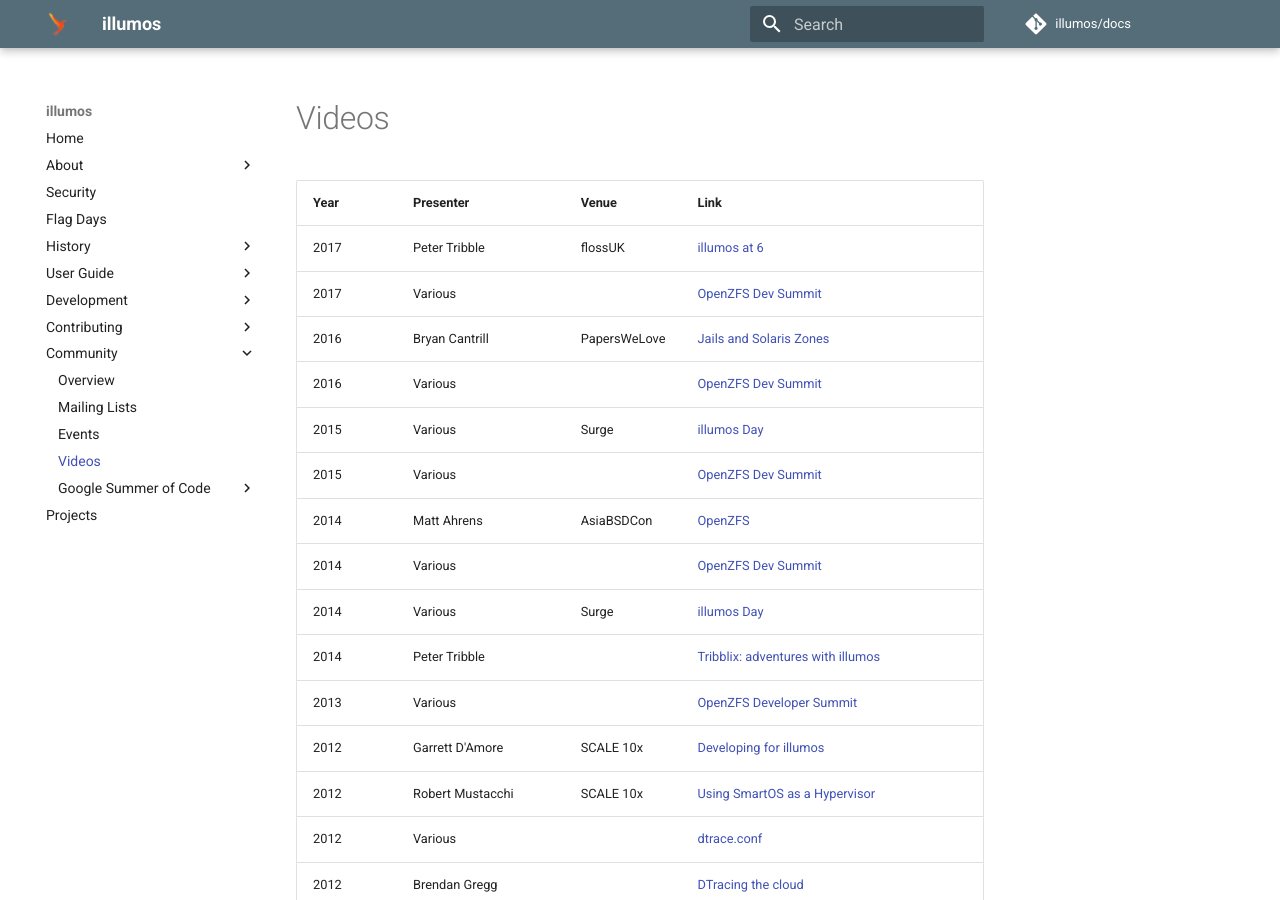
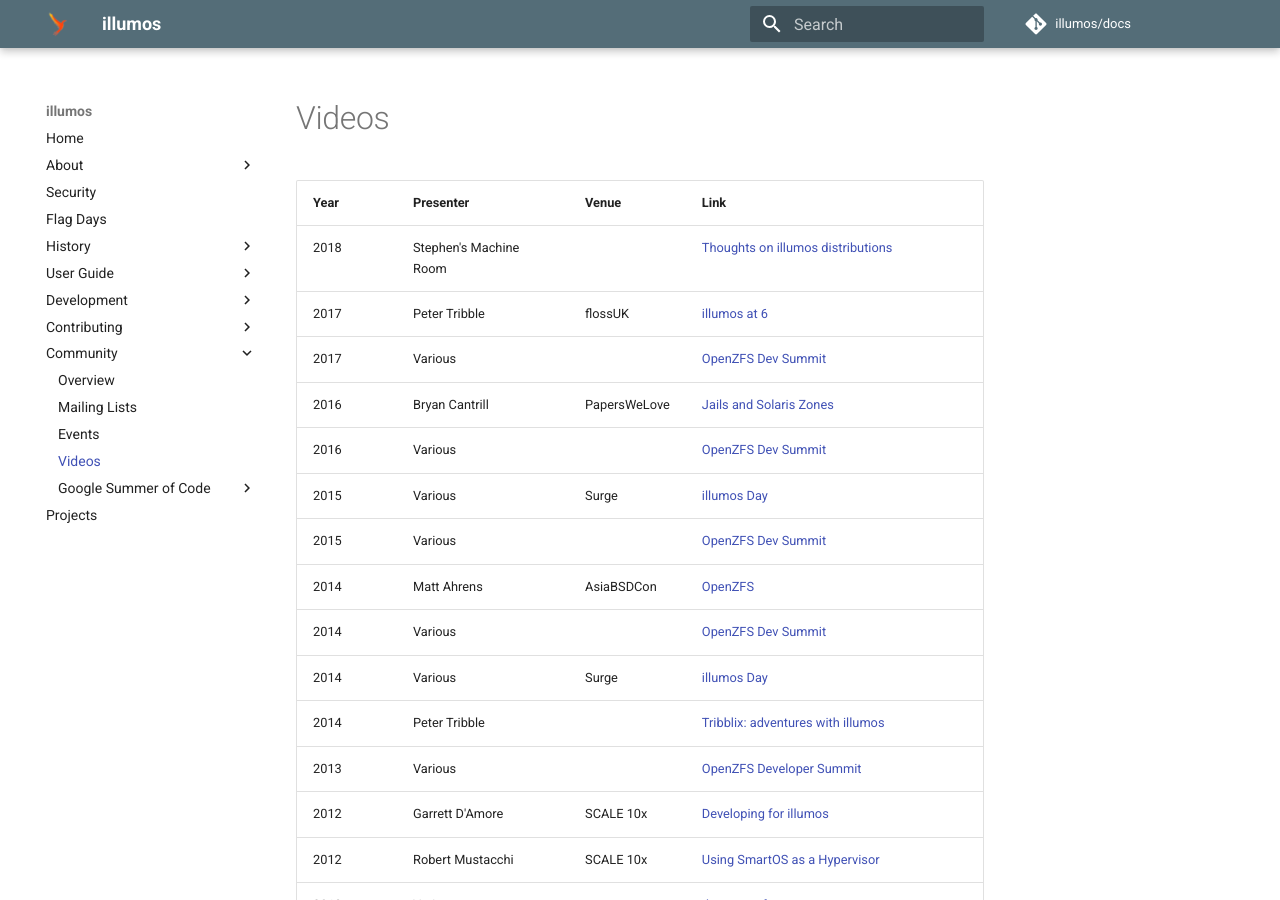
Before and after one commit to illumos/docs, an MkDocs documentation site: the page built from docs/community/videos.md, in a window 1280 px wide and 900 px high. Built offline with MkDocs 1.6.1 and Material for MkDocs 9.7.7, drawn with Linux system fonts in a browser that asks for light colours; comment, search, counter and statistics services are not loaded; old or Windows-style settings are respelled for this version of MkDocs.

Commit message:
Add new video

```diff
--- a/docs/community/videos.md
+++ b/docs/community/videos.md
@@ -1,5 +1,6 @@
 | Year | Presenter                | Venue        | Link |
 |------|--------------------------|--------------|------|
+| 2018 | Stephen's Machine Room   |              | [Thoughts on illumos distributions](https://www.youtube.com/watch?v=_7YSiwEdtjE) |
 | 2017 | Peter Tribble            | flossUK      | [illumos at 6](https://www.youtube.com/watch?v=29yGVdtaN_0)                                        |
 | 2017 | Various                  |              | [OpenZFS Dev Summit](https://www.youtube.com/watch?v=1LkHsofR_kc&list=PLaUVvul17xSfgoTmcgjC0MQPGC2fmljL6) |
 | 2016 | Bryan Cantrill           | PapersWeLove | [Jails and Solaris Zones](https://www.youtube.com/watch?v=hgN8pCMLI2U)                             |
```
